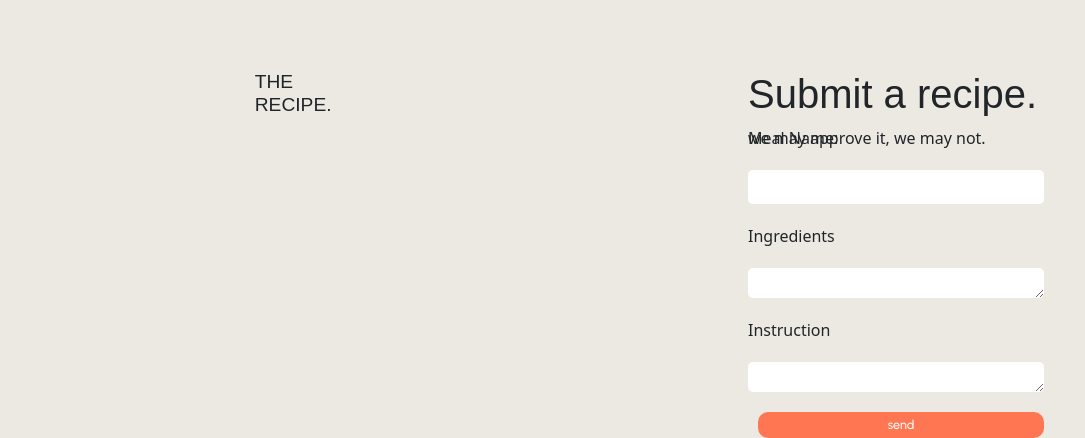
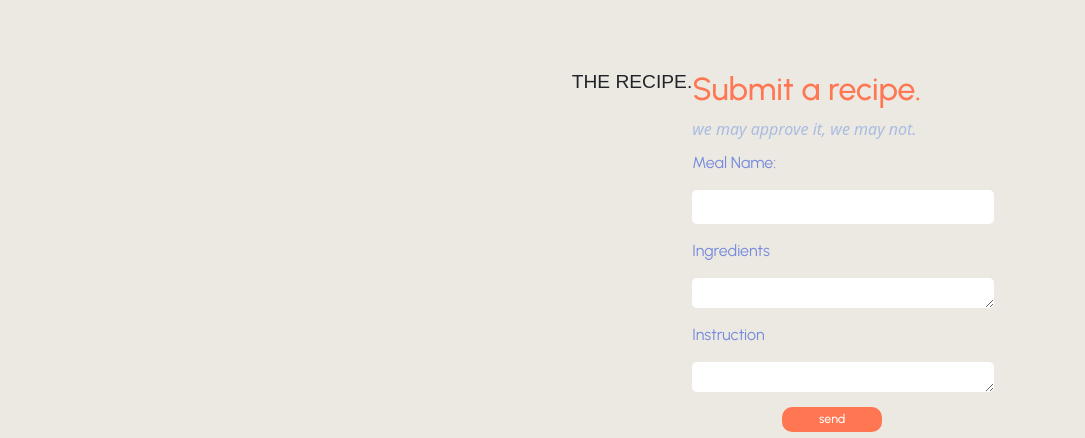
Before and after one commit to parpace/u3_lab_react_axios_foodE, a React (Vite) app in the folder react_axios_foodE/: page / in a window 1280 px wide. Shown: the part 1167-1605 px from the top of the page, without its empty margins (177-1262 px from the left). Built offline with nearby package versions, Linux system fonts and the light colour scheme; no server answers; a web font is replaced by a local one.

Commit message:
safe commit

```diff
--- a/react_axios_foodE/src/App.css
+++ b/react_axios_foodE/src/App.css
@@ -151,7 +151,7 @@ h3{
   text-align: center;
 }
 
-input {
+input, textarea{
   border: none;
   border-radius: 5px;
   padding: 5px;
@@ -159,7 +159,7 @@ input {
   font-weight: 200;
 }
 
-input:focus {
+input:focus, textarea:focus {
   outline: 2px solid #7689DE;
 }
 
@@ -486,16 +486,13 @@ margin-top: 20%;
 
 .footer{
   font-size: larger;
+  margin-right: 500p
 }
-.MealDiv {
-  display: flex;
-  justify-content: space-around;
-  gap: 100%;
-}
+
 .mealform {
   display: flex;
   flex-direction: column;
-  gap: 20px;
+  gap: 15px;
 }
 
 #ingredients, #instruction {
@@ -503,3 +500,32 @@ margin-top: 20%;
   border: none;
   border-radius: 5px;
 }
+.psubmit {
+  margin-bottom: 50px;
+  color:#A9BCE3;
+  font-style: italic;
+}
+.recipesubmit {
+  font-family: "urbanist", sans-serif;
+  font-size: 2em;
+  color:#FF7653
+}
+.Button{
+  width: 100px;
+  margin-left:90px;
+}
+
+.MealLabel {
+  font-family: "Urbanist", sans-serif;
+  color:#7689DE;
+}
+
+.MealDiv {
+  display: flex;
+  justify-content: space-between;
+  margin-left: 50%;
+}
+
+.submitAll {
+  margin-left: 00px;
+}
--- a/react_axios_foodE/src/components/Footer.jsx
+++ b/react_axios_foodE/src/components/Footer.jsx
@@ -22,10 +22,11 @@ export default function Footer () {
 
     return (
         <div className="MealDiv">
-        <h1 className="footer">THE RECIPE.</h1>
+          <h1 className="footer">THE RECIPE.</h1>
         <div className='submitAll'>
-        <h1>Submit a recipe.</h1>
-        <p>we may approve it, we may not.</p>
+        <h1 className='recipesubmit'>Submit a recipe.</h1>
+        <p className='psubmit'>we may approve it, we may not.</p>
+
         <form className="mealform" onSubmit={handleSubmit}>
                        <label className="MealLabel" htmlFor="mealName">Meal Name:</label>
                             <input
@@ -53,6 +54,7 @@ export default function Footer () {
 
                            <button className="Button" type="submit">Send</button>
                        </form>
+
                       </div>
         </div>
     )
```
